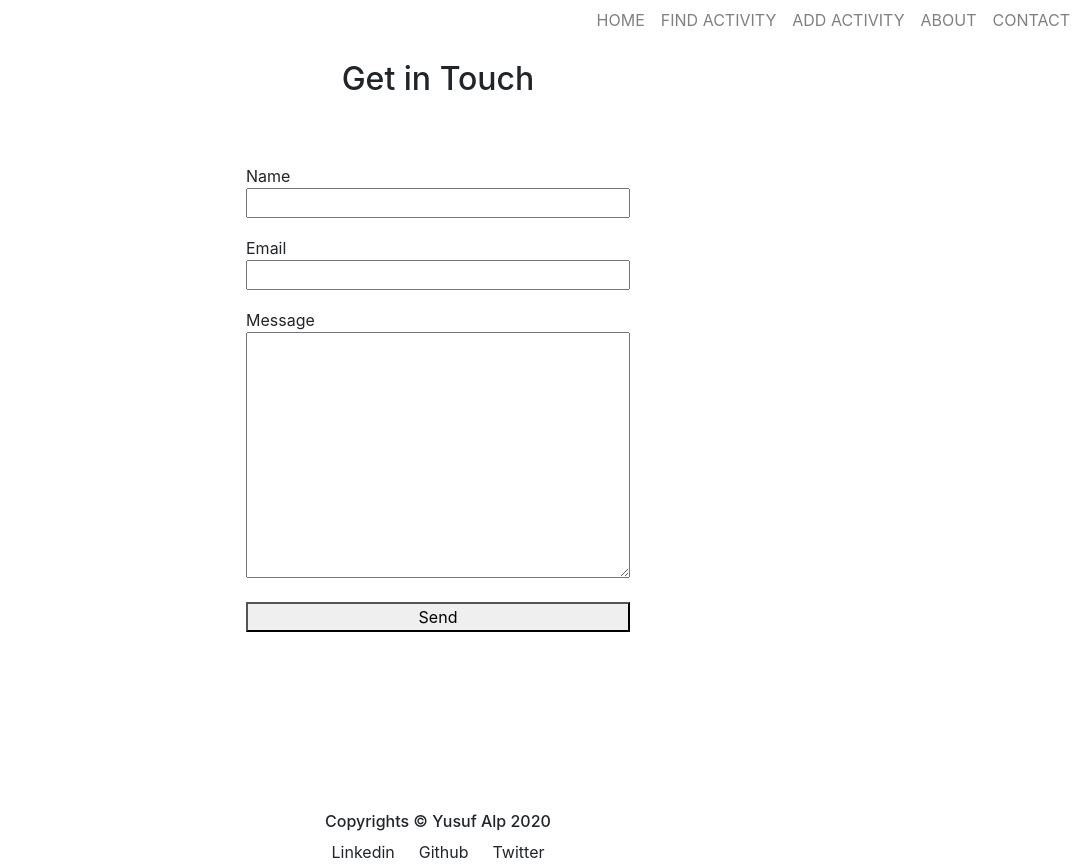
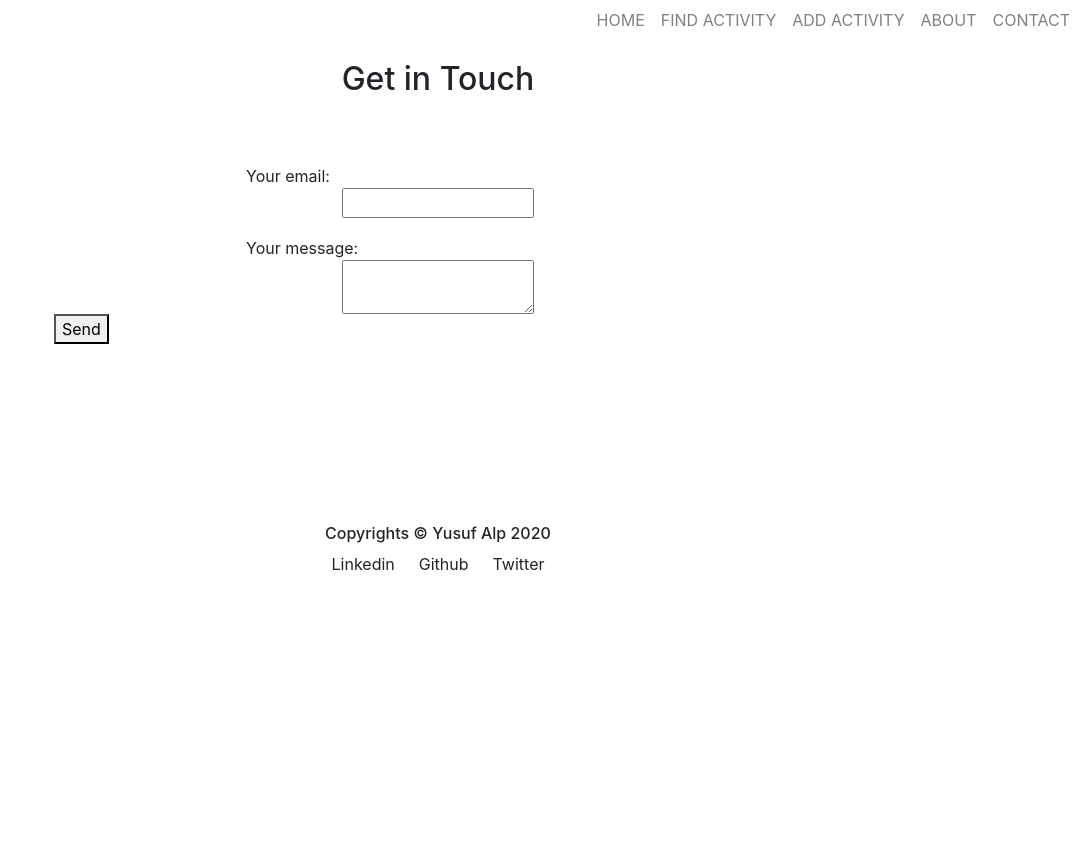
Before and after one commit to yusufalp/find-my-activity, a React (Create React App) app: page /contact in a window 1280 px wide. Shown: the whole page, without its empty margins (202-1280 px from the left). After the commit the page ends 800 px from the top, so only its background shows below. Built offline with nearby package versions, Linux system fonts and the light colour scheme.

Commit message:
Complete front-end

```diff
--- a/public/index.html
+++ b/public/index.html
@@ -27,16 +27,7 @@
 
 <body>
   <div id="root"></div>
-  <script src="https://code.jquery.com/jquery-3.5.1.slim.min.js"
-    integrity="sha384-DfXdz2htPH0lsSSs5nCTpuj/zy4C+OGpamoFVy38MVBnE+IbbVYUew+OrCXaRkfj" crossorigin="anonymous">
-  </script>
-  <script src="https://cdn.jsdelivr.net/npm/popper.js@1.16.1/dist/umd/popper.min.js"
-    integrity="sha384-9/reFTGAW83EW2RDu2S0VKaIzap3H66lZH81PoYlFhbGU+6BZp6G7niu735Sk7lN" crossorigin="anonymous">
-  </script>
-  <script src="https://stackpath.bootstrapcdn.com/bootstrap/4.5.2/js/bootstrap.min.js"
-    integrity="sha384-B4gt1jrGC7Jh4AgTPSdUtOBvfO8shuf57BaghqFfPlYxofvL8/KUEfYiJOMMV+rV" crossorigin="anonymous">
-  </script>
-  <script src="index.js"></script>
+
 </body>
 
 </html>
--- a/src/AddActivity/AddActivity.js
+++ b/src/AddActivity/AddActivity.js
@@ -28,8 +28,8 @@ class AddActivity extends React.Component {
       ageGroup,
       category
     }
-    this.state.activities.push(newActivity);
     this.context.updateData(newActivity);
+    this.props.history.push('/');
   }
   handleNameChange(value) {
     this.setState({
@@ -68,16 +68,16 @@ class AddActivity extends React.Component {
             <label htmlFor="materials">Materials</label>
             <input type="text" name="materials" id="materials" onChange={e => this.handleMaterialsChange(e.target.value)} />
             <label htmlFor="ageGroup">Age Group</label>
-            <select name="ageGroup" id="ageGroup">
-              <option selected disabled>Select an age group</option>
+            <select name="ageGroup" id="ageGroup" required>
+              <option value="">Select an age group</option>
               <option>Option 1</option>
               <option>Option 2</option>
               <option>Option 3</option>
               <option>Option 4</option>
             </select>
             <label htmlFor="categories">Categories</label>
-            <select name="categories" id="categories">
-              <option selected disabled>Select a category</option>
+            <select name="categories" id="categories" required>
+              <option value="">Select a category</option>
               {this.state.categories.map((category, i) =>
                 <option key={i}>{category.category}</option>
               )}
--- a/src/App.js
+++ b/src/App.js
@@ -16,17 +16,16 @@ class App extends React.Component {
     activities: data[1]
   }
   updateData = (newActivity) => {
-    console.log(this.state.activities)
-    console.log(newActivity)
     const updatedActivities = [...this.state.activities, newActivity]
-    // updateActivities.push({ name: 'Yusuf', content: 'Alp', category: 'outdoor 1' })
-    console.log(updatedActivities)
+    this.setState({
+      activities: updatedActivities
+    })
   }
   render() {
     const contextValue = {
       categories: this.state.categories,
       activities: this.state.activities,
-      updateData: this.updateData()
+      updateData: this.updateData
     }
     return (
       <div className="App">
--- a/src/Contact/Contact.js
+++ b/src/Contact/Contact.js
@@ -8,14 +8,17 @@ export default function Contact() {
         <h2>Get in Touch</h2>
       </header>
       <section>
-        <form action="" method="get">
-          <label htmlFor="">Name</label>
-          <input type="text" name="" id="" />
-          <label htmlFor="">Email</label>
-          <input type="email" name="" id="" />
-          <label htmlFor="">Message</label>
-          <textarea name="" id="" cols="30" rows="10"></textarea>
-          <button className="send-button" type="submit">Send</button>
+        <form
+          action="https://formspree.io/xaypjzbq"
+          method="POST"
+        >
+          <label>Your email:
+            <input type="text" name="_replyto" />
+          </label>
+          <label> Your message:
+            <textarea name="message"></textarea>
+          </label>
+          <button type="submit">Send</button>
         </form>
       </section>
     </div>
--- a/src/FindActivity/FindActivity.js
+++ b/src/FindActivity/FindActivity.js
@@ -29,8 +29,8 @@ class FindActivity extends React.Component {
         <section>
           <form onSubmit={e => this.handleSubmit(e)}>
             <label htmlFor="category">Categories</label>
-            <select name="category" id="category" v>
-              <option selected disabled>Select a category</option>
+            <select name="category" id="category" required>
+              <option value="">Select a category</option>
               {this.state.categories.map((category, i) =>
                 <option
                   key={i}
--- a/src/Navbar/Navbar.js
+++ b/src/Navbar/Navbar.js
@@ -1,4 +1,5 @@
 import React from 'react';
+import {Link} from 'react-router-dom';
 import './Navbar.css';
 
 class Navbar extends React.Component {
@@ -12,19 +13,19 @@ class Navbar extends React.Component {
         <div className="collapse navbar-collapse" id="navLinks">
           <ul className="navbar-nav ml-auto">
             <li className="nav-item">
-              <a href="/" className="nav-link">Home</a>
+              <Link to="/" className="nav-link">Home</Link>
             </li>
             <li className="nav-item">
-              <a href="/find" className="nav-link">Find Activity</a>
+              <Link to="/find" className="nav-link">Find Activity</Link>
             </li>
             <li className="nav-item">
-              <a href="/add" className="nav-link">Add Activity</a>
+              <Link to="/add" className="nav-link">Add Activity</Link>
             </li>
             <li className="nav-item">
-              <a href="/about" className="nav-link">About</a>
+              <Link to="/about" className="nav-link">About</Link>
             </li>
             <li className="nav-item">
-              <a href="/contact" className="nav-link">Contact</a>
+              <Link to="/contact" className="nav-link">Contact</Link>
             </li>
           </ul>
         </div>
--- a/src/store.js
+++ b/src/store.js
@@ -25,7 +25,7 @@ const activities = [
     duration: 'duration hours',
     materials: 'materials needed',
     ageGroup: 3,
-    category: 'outdoor 1'
+    category: 'outdoor 1',
   },
   {
     id: 2,
```
Also changed, not shown: 1 other file (tests, documents, lock files or other folders).
